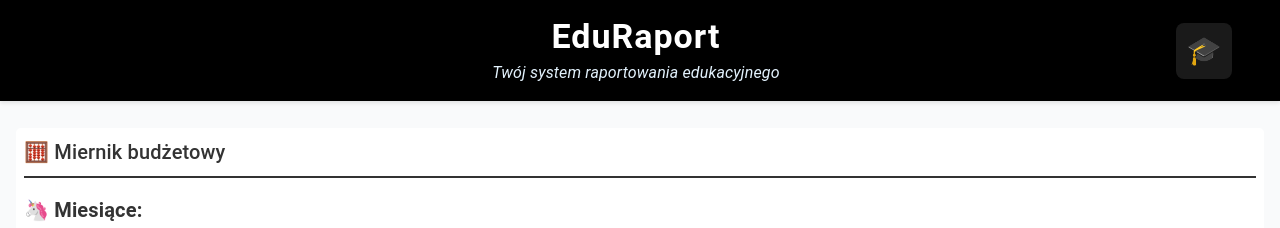
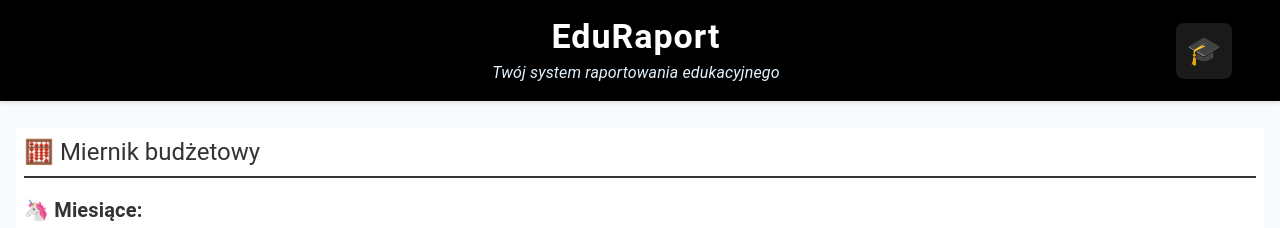
Before and after one commit to Soberek/passive-income, a React (Vite) app in the folder passive-income-frontend/: page /excel-raport-generator in a window 1280 px wide. Shown: the top 228 px of the page. Built offline with nearby package versions, Linux system fonts and the light colour scheme; no server answers; some icons are missing.

Commit message:
Refactor SiteTitle: update Typography variant from h6 to h5 for improved text hierarchy

```diff
--- a/passive-income-frontend/src/components/SiteTitle.tsx
+++ b/passive-income-frontend/src/components/SiteTitle.tsx
@@ -3,7 +3,7 @@ import { Typography } from "@mui/material";
 const SiteTitle = ({ children }: { children: string }) => {
   return (
     <Typography
-      variant="h6"
+      variant="h5"
       marginBottom={2}
       display="flex"
       alignItems="center"
```
